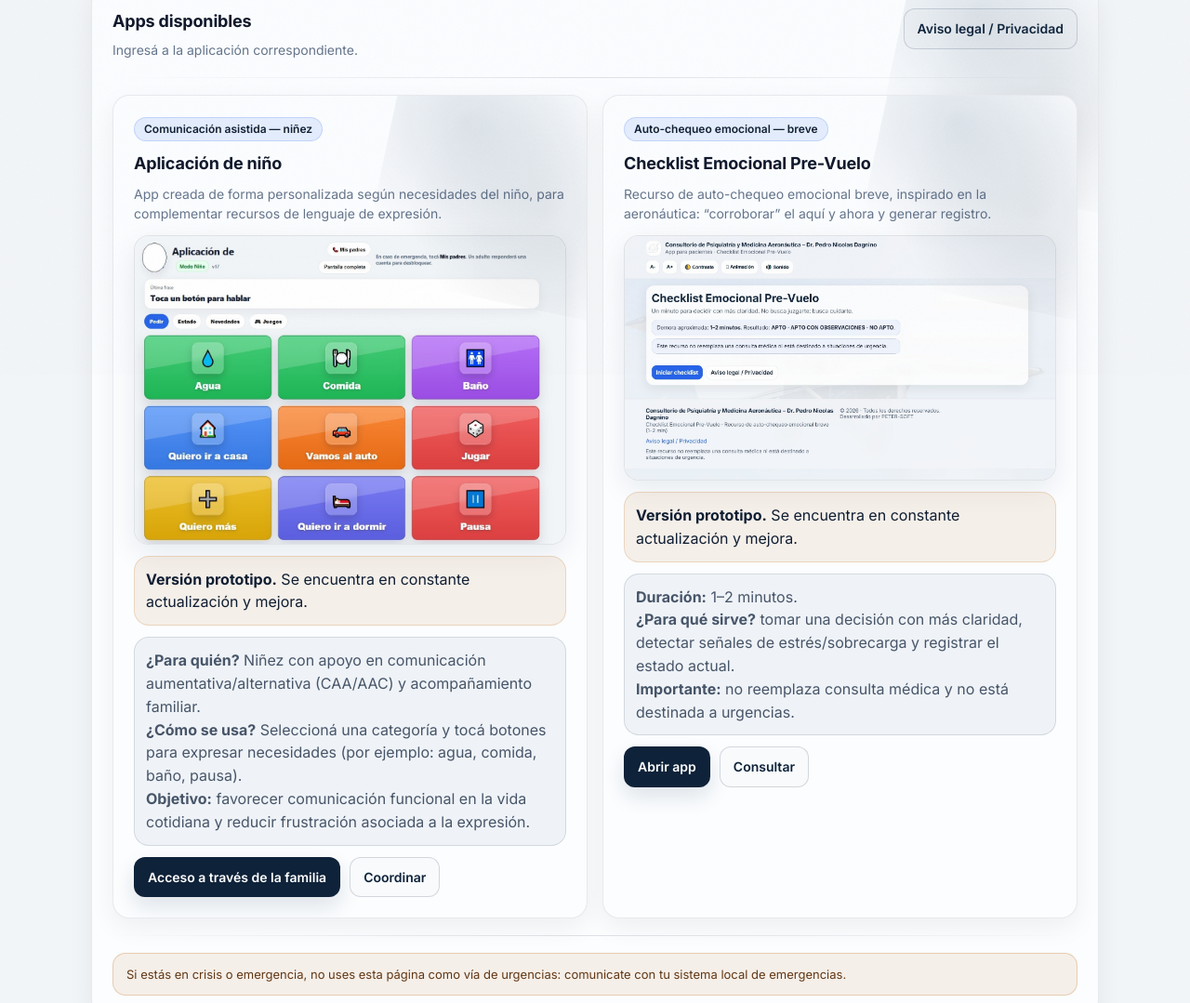
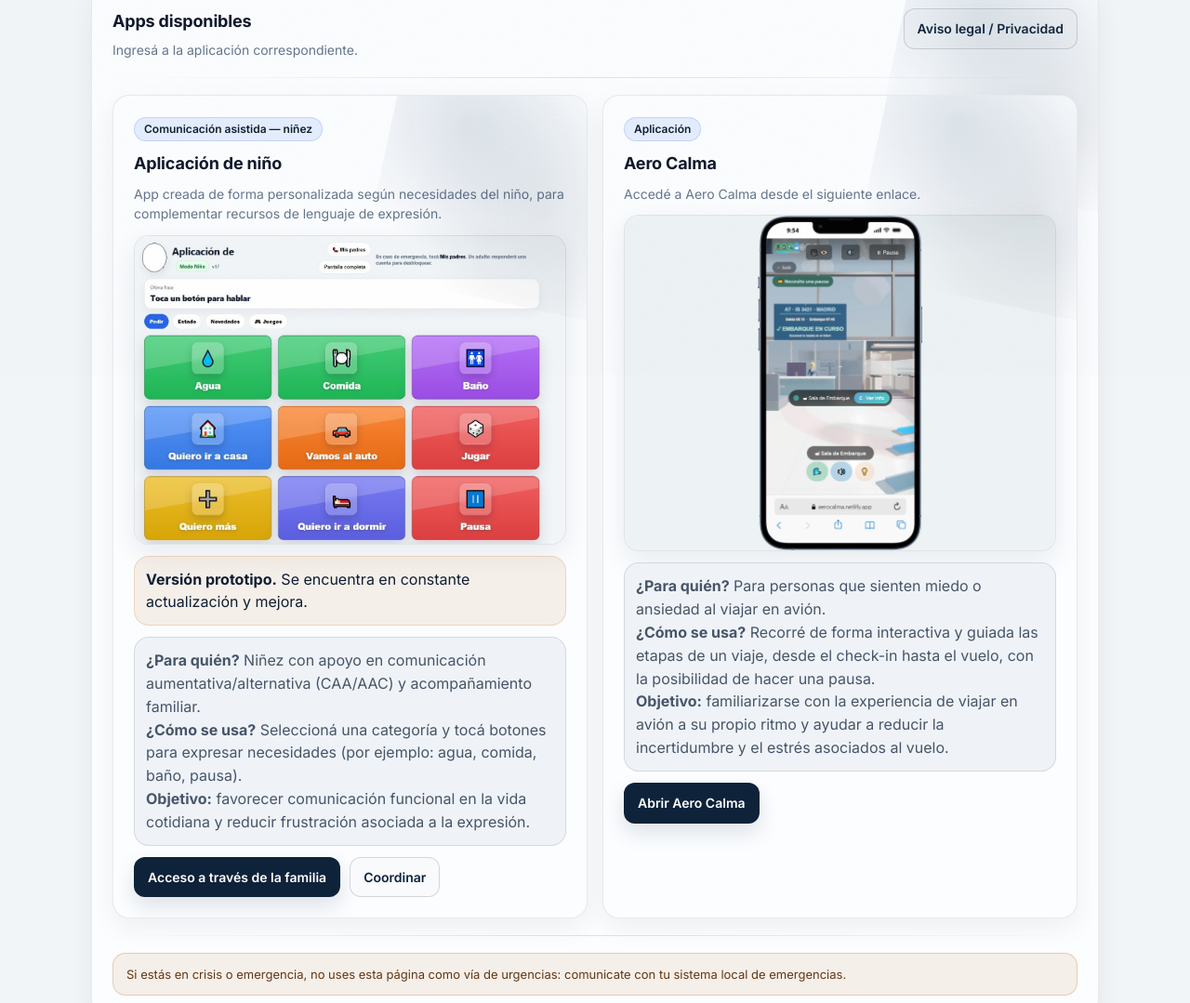
Before and after one commit to consultoriopsiquiatriadag-maker/juegosconsultoriodagnino, a plain HTML site: page apps.html in a window 1280 px wide. Shown: the part 397-1476 px from the top of the page at 93% size. Drawn offline with Linux system fonts and the light colour scheme; a web font is replaced by a local one.

Commit message:
Agregar Aero Calma a aplicaciones

```diff
--- a/apps.html
+++ b/apps.html
@@ -371,31 +371,24 @@
           <article class="section-card card-hover hint-bg" style="margin:0" role="listitem">
             <div class="card-head">
               <div style="min-width:0">
-                <div class="app-chip">Auto-chequeo emocional — breve</div>
-                <h3 class="card-title" style="margin:10px 0 0 0">Checklist Emocional Pre-Vuelo</h3>
-                <p class="card-sub" style="margin-top:8px">
-                  Recurso de auto-chequeo emocional breve, inspirado en la aeronáutica: “corroborar” el aquí y ahora y generar registro.
-                </p>
+                <div class="app-chip">Aplicación</div>
+                <h3 class="card-title" style="margin:10px 0 0 0">Aero Calma</h3>
+                <p class="card-sub" style="margin-top:8px">Accedé a Aero Calma desde el siguiente enlace.</p>
               </div>
             </div>
 
-            <div class="app-hero-img" aria-label="Captura de Checklist Emocional Pre-Vuelo">
-              <img src="img/checklistemocional.jpg" alt="Captura: Checklist Emocional Pre-Vuelo con botón Iniciar checklist">
-            </div>
-
-            <div class="proto" role="note" aria-label="Aclaración de prototipo">
-              <strong>Versión prototipo.</strong> Se encuentra en constante actualización y mejora.
+            <div class="app-hero-img" aria-label="Vista previa de Aero Calma">
+              <img src="img/aerocalma-preview.webp" alt="Vista de Aero Calma en un teléfono, con una sala de embarque virtual" loading="lazy" style="height:360px;object-fit:contain;background:#edf2f4">
             </div>
 
             <div class="app-meta">
-              <strong>Duración:</strong> 1–2 minutos.<br>
-              <strong>¿Para qué sirve?</strong> tomar una decisión con más claridad, detectar señales de estrés/sobrecarga y registrar el estado actual.<br>
-              <strong>Importante:</strong> no reemplaza consulta médica y no está destinada a urgencias.
+              <strong>¿Para quién?</strong> Para personas que sienten miedo o ansiedad al viajar en avión.<br>
+              <strong>¿Cómo se usa?</strong> Recorré de forma interactiva y guiada las etapas de un viaje, desde el check-in hasta el vuelo, con la posibilidad de hacer una pausa.<br>
+              <strong>Objetivo:</strong> familiarizarse con la experiencia de viajar en avión a su propio ritmo y ayudar a reducir la incertidumbre y el estrés asociados al vuelo.
             </div>
 
             <div class="btn-row">
-              <a class="btn-primary" href="https://checklistemocionalprevuelo.netlify.app/" target="_blank" rel="noopener noreferrer">Abrir app</a>
-              <a class="btn-secondary" href="turnos.html" data-spa="0">Consultar</a>
+              <a class="btn-primary" href="https://aerocalma.netlify.app/" target="_blank" rel="noopener noreferrer">Abrir Aero Calma</a>
             </div>
           </article>
 
```
Also changed, not shown: img/aerocalma-preview.webp (added).
